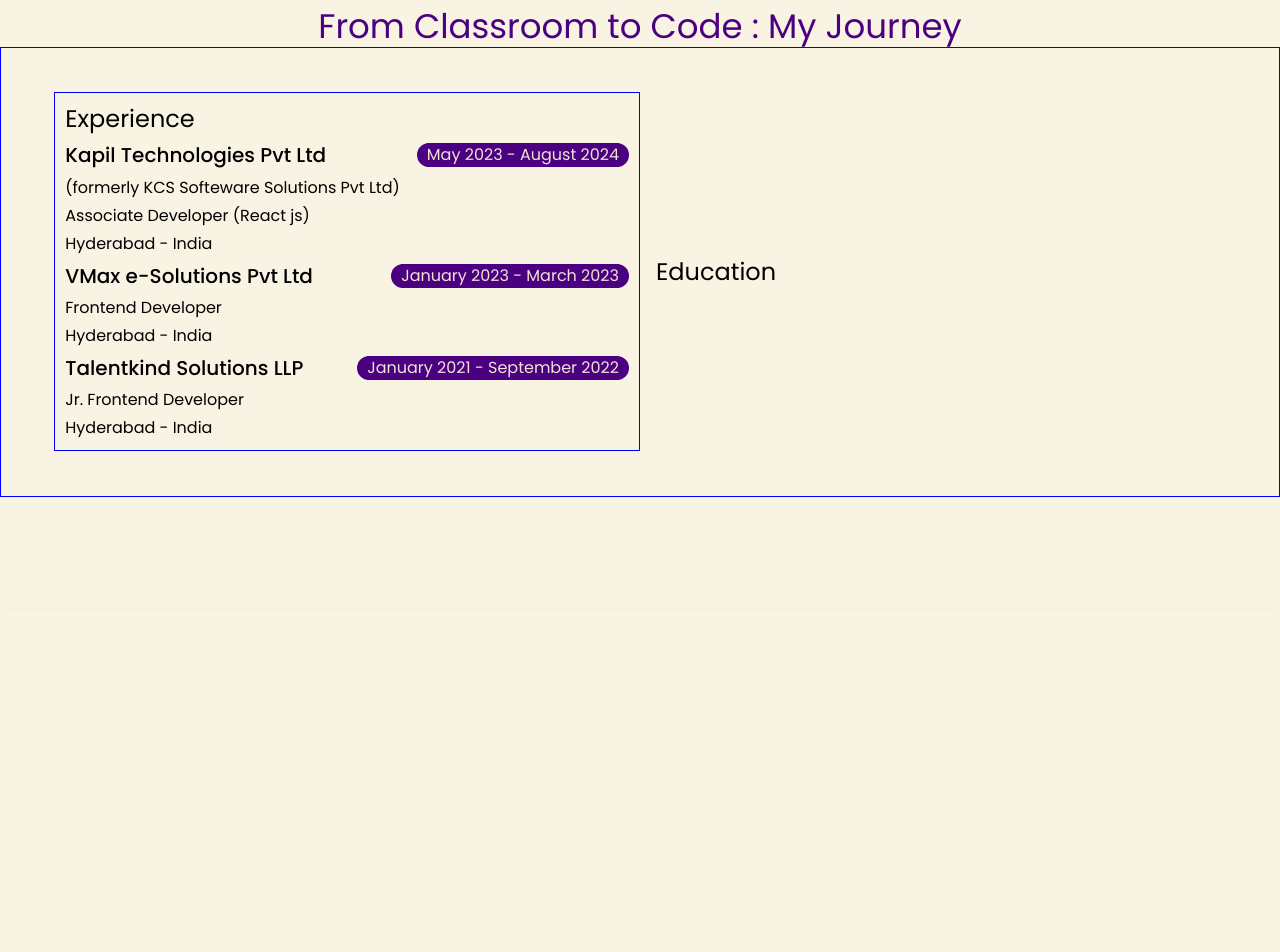
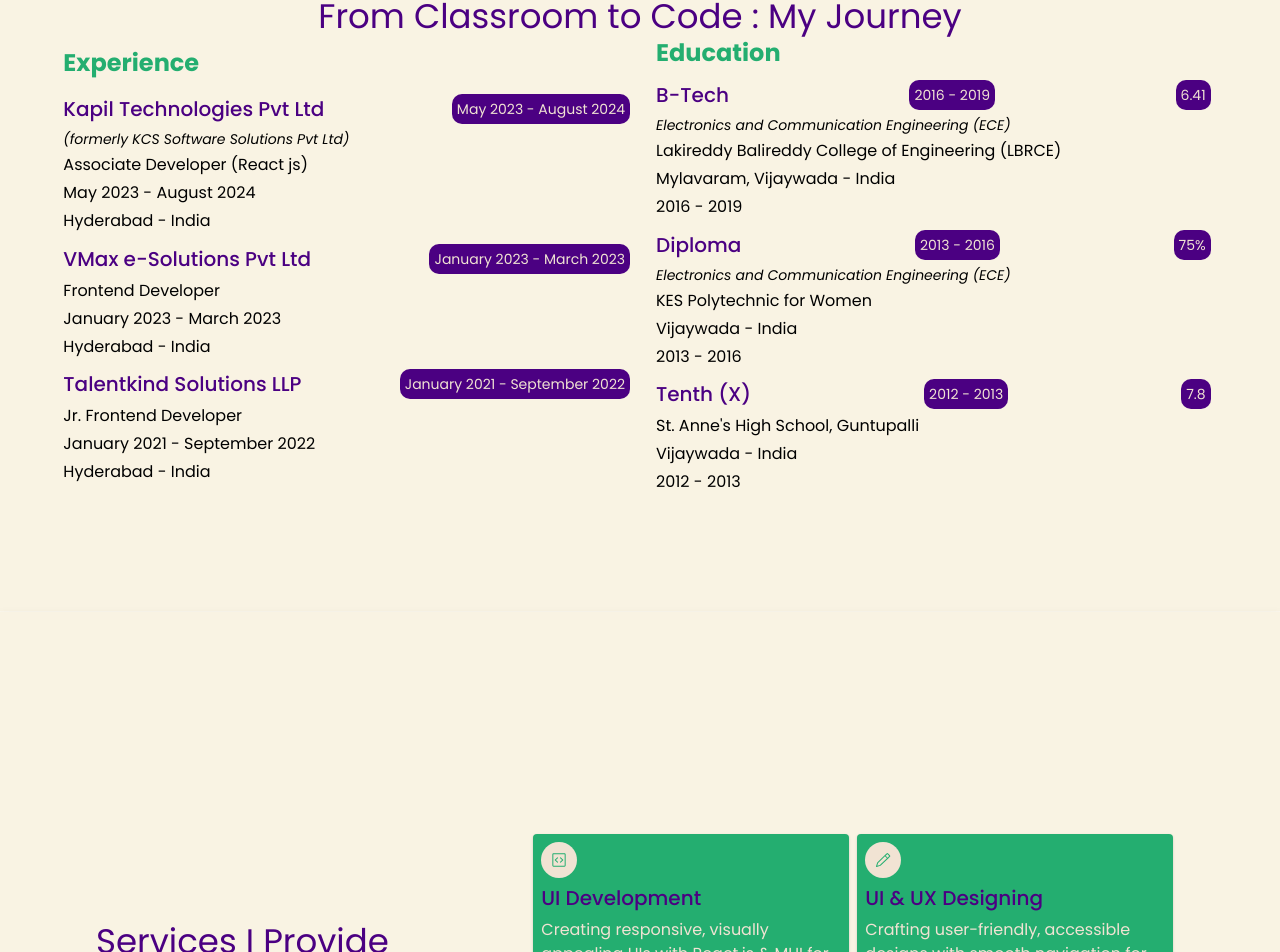
Before and after one commit to Soumya-Balamaala/soumyabalamaala, a Next.js app: page / in a window 1280 px wide. Shown: the part 1791-2743 px from the top of the page. Built offline with nearby package versions, Linux system fonts and the light colour scheme.

Commit message:
Changes in Services

```diff
--- a/src/Sections/Contact.js
+++ b/src/Sections/Contact.js
@@ -1,3 +1,5 @@
+"use client"
+
 import { MainSection } from "@/components/Navbar";
 import { Grid, Stack, useMediaQuery, useTheme } from "@mui/material";
 import React from "react";
--- a/src/Sections/EduExp.js
+++ b/src/Sections/EduExp.js
@@ -1,7 +1,7 @@
 "use client";
 
 import { MainSection } from "@/components/Navbar";
-import { experience } from "@/mock/Eduexp";
+import { education, experience } from "@/mock/Eduexp";
 import {
   Box,
   Grid,
@@ -10,6 +10,7 @@
   useMediaQuery,
   useTheme,
 } from "@mui/material";
+import { motion } from "framer-motion";
 import React from "react";
 
 function EduExp() {
@@ -21,9 +22,22 @@
       {isMobile ? (
         <Stack sx={{ height: "80px" }} />
       ) : (
-        <Stack sx={{ height: "80px" }} />
+        <Stack sx={{ height: "60px" }} />
       )}
-      <Typography variant="h4" color="primary.main">
+      <Typography
+        variant="h4"
+        color="primary.main"
+        component={motion.h4}
+        initial={{ y: 25, opacity: 0 }}
+        whileInView={{
+          y: 0,
+          opacity: 1,
+          transition: {
+            duration: 1,
+            ease: "easeInOut",
+          },
+        }}
+      >
         From Classroom to Code : My Journey
       </Typography>
 
@@ -35,8 +49,8 @@
           justifyContent: "center",
           flexDirection: isMobile ? "column" : "row",
           width: "100%",
-          height: "450px",
-          border: "1px solid blue",
+          height: isMobile ? "auto" : "450px",
+          // border: "1px solid blue",
         }}
       >
         <Grid
@@ -51,63 +65,97 @@
             padding: "10px",
             gap: "4px",
             position: "relative",
-            border: "1px solid blue",
+            // border: "1px solid blue",
           }}
         >
-          <Typography variant="h5">Experience</Typography>
-
-          {experience.map((item) => (
-            <Stack
-              direction="column"
-              alignItems="left"
-              justifyContent="left"
-              spacing={1}
+          <Typography
+            variant="h5"
+            color="others.c3"
+            component={motion.h5}
+            initial={{ y: 25, opacity: 0 }}
+            whileInView={{
+              y: 0,
+              opacity: 1,
+              transition: {
+                duration: 1,
+                ease: "easeInOut",
+              },
+            }}
+            sx={{ fontWeight: "bold" }}
           >
-
+            Experience
+          </Typography>
 
           <Stack
             direction="column"
             alignItems="left"
             justifyContent="left"
+            spacing={1.2}
+            sx={{ mt: "10px" }}
+            component={motion.div}
+            initial="hidden"
+            whileInView="visible"
+            viewport={{ once: true }}
+            variants={{
+              hidden: { opacity: 0, y: 20 },
+              visible: {
+                opacity: 1,
+                y: 0,
+                transition: { staggerChildren: 0.3, ease: "easeInOut" },
+              },
+            }}
+          >
+            {experience.map((item) => (
+              <Stack
+                key={item.id}
+                direction="column"
+                alignItems="left"
+                justifyContent="left"
                 spacing={0.5}
-                sx={{ width: "auto" }}
+                component={motion.div}
+                variants={{
+                  hidden: { opacity: 0, y: 20 },
+                  visible: { opacity: 1, y: 0, transition: { duration: 0.5 } },
+                }}
               >
                 <Stack
-                direction="row"
-                alignItems="center"
-                justifyContent="space-between"
+                  direction={isMobile ? "column" : "row"}
+                  alignItems={isMobile ? "left" : "center"}
+                  justifyContent={isMobile ? "left" : "space-between"}
+                  sx={{ width: "100%" }}
                 >
-                <Typography variant="h6">{item.company}</Typography>
+                  <Typography variant="h6" color="primary.main">
+                    {item.company}
+                  </Typography>
                   <Box
                     sx={{
+                      width: "auto",
+                      height: "auto",
+                      padding: "5px",
+                      borderRadius: "10px",
+                      bgcolor: "primary.main",
                       display: "flex",
-                    alignItems: "left",
+                      alignItems: "center",
                       justifyContent: "center",
-                    width: "auto",
-                    px: "10px",
-
-                    borderRadius: "40px",
-                    bgcolor: "primary.main",
-                    position: "relative",
                     }}
                   >
-                  <Typography
-                    variant="body1"
-                    color="secondary.main"
-                    bgcolor="inherit"
-                  >
+                    <Typography variant="body2" color="secondary.main">
                       {item.duration}
                     </Typography>
                   </Box>
                 </Stack>
-                {item.formerly ? (
-                  <Typography variant="subtitle">({item.formerly})</Typography>
-                ) : null}
+
+                {item.formerly && (
+                  <Typography variant="body2" sx={{ fontStyle: "italic" }}>
+                    ({item.formerly})
+                  </Typography>
+                )}
                 <Typography variant="body1">{item.role}</Typography>
+                <Typography variant="body1">{item.duration}</Typography>
                 <Typography variant="body1">{item.location}</Typography>
               </Stack>
+            ))}
           </Stack>
-          ))}
         </Grid>
         <Grid
           item
@@ -119,9 +167,116 @@
             justifyContent: "center",
             flexDirection: "column",
             padding: "16px",
+            height: isMobile ? "auto" : "450px",
           }}
         >
-          <Typography variant="h5">Education</Typography>
+          <Typography
+            variant="h5"
+            color="others.c3"
+            sx={{ fontWeight: "bold" }}
+            component={motion.h5}
+            initial={{ y: 25, opacity: 0 }}
+            whileInView={{
+              y: 0,
+              opacity: 1,
+              transition: {
+                duration: 1,
+                ease: "easeInOut",
+              },
+            }}
+          >
+            Education
+          </Typography>
+
+          <Stack
+            direction="column"
+            alignItems="left"
+            justifyContent="left"
+            spacing={1.2}
+            sx={{ mt: "10px" }}
+            component={motion.div}
+            initial="hidden"
+            whileInView="visible"
+            viewport={{ once: true }}
+            variants={{
+              hidden: { opacity: 0, y: 20 },
+              visible: {
+                opacity: 1,
+                y: 0,
+                transition: { staggerChildren: 0.3, ease: "easeInOut" },
+              },
+            }}
+          >
+            {education.map((item) => (
+              <Stack
+                direction="column"
+                alignItems="left"
+                justifyContent="left"
+                spacing={0.5}
+                key={item.id}
+                component={motion.div}
+                variants={{
+                  hidden: { opacity: 0, y: 20 },
+                  visible: { opacity: 1, y: 0, transition: { duration: 0.5 } },
+                }}
+              >
+                <Stack
+                    direction={isMobile ? "column" : "row"}
+                    alignItems={isMobile ? "left" : "center"}
+                    justifyContent={isMobile ? "left" : "space-between"}
+                  sx={{ width: "100%" }}
+                  spacing={1}
+                >
+                  <Typography variant="h6" color="primary.main">
+                    {item.course}
+                  </Typography>
+                  <Box
+                    sx={{
+                      width:isMobile ? "100px" :"auto" ,
+                      height:"auto" ,
+                      padding: "5px",
+                      borderRadius: "10px",
+                      bgcolor: "primary.main",
+                      display: "flex",
+                      alignItems: "center",
+                      justifyContent: "center",
+                      gap: "8px",
+                    }}
+                  >
+                    <Typography variant="body2" color="secondary.main">
+                      {item.year}
+                    </Typography>
+                  </Box>
+                  <Box
+                    sx={{
+                      width:isMobile ? "100px" :"auto" ,
+                      height:"auto" ,
+                      padding: "5px",
+                      borderRadius: "10px",
+                      bgcolor: "primary.main",
+                      display: "flex",
+                      alignItems: "center",
+                      justifyContent: "center",
+                      gap: "8px",
+                    }}
+                  >
+                    <Typography variant="body2" color="secondary.main">
+                      {item.result}
+                    </Typography>
+                  </Box>
+                </Stack>
+
+                {item.branch ? (
+                  <Typography variant="body2" sx={{ fontStyle: "italic" }}>
+                    {item.branch}
+                  </Typography>
+                ) : null}
+                <Typography variant="body1">{item.college}</Typography>
+                <Typography variant="body1">{item.location}</Typography>
+                <Typography variant="body1">{item.year}</Typography>
+              </Stack>
+            ))}
+          </Stack>
         </Grid>
       </Grid>
     </MainSection>
--- a/src/Sections/Services.js
+++ b/src/Sections/Services.js
@@ -1,5 +1,19 @@
+"use client";
+
 import { MainSection } from "@/components/Navbar";
-import { Grid, Stack, useMediaQuery, useTheme } from "@mui/material";
+import { servicesdata } from "@/mock/ServicesData";
+import PrimaryButton from "@/styles/Buttons/PrimaryButton";
+import {
+  Box,
+  Button,
+  Card,
+  Grid,
+  Stack,
+  Typography,
+  useMediaQuery,
+  useTheme,
+} from "@mui/material";
+import { motion } from "framer-motion";
 import React from "react";
 
 function Services() {
@@ -8,7 +22,11 @@
   const isMobile = useMediaQuery(theme.breakpoints.between("xs", "md"));
   return (
     <MainSection mainheight={isMobile ? "auto" : "100vh"} id="services">
-      {isMobile ? <Stack sx={{ height: "80px" }} /> : null}
+      {isMobile ? (
+        <Stack sx={{ height: "80px" }} />
+      ) : (
+        <Stack sx={{ height: "60px" }} />
+      )}
 
       <Grid
         container
@@ -23,26 +41,135 @@
         <Grid
           item
           xs={12}
-                    md={5.5}
+          md={4}
           sx={{
+            display: "flex",
+            alignItems: "left",
+            justifyContent: "center",
+            flexDirection: "column",
+            gap: "18px",
+            // border: "1px solid blue",
+            p: 2,
+          }}
+        >
+          <Typography
+            variant="h4"
+            color="primary.main"
+            component={motion.h4}
+            initial={{ y: 25, opacity: 0 }}
+            whileInView={{
+              y: 0,
+              opacity: 1,
+              transition: {
+                duration: 1,
+                ease: "easeInOut",
+              },
+            }}
+          >
+            Services I Provide
+          </Typography>
+          <Typography
+            variant="h5"
+            color="others.c3"
+            component={motion.h5}
+            initial={{ y: 25, opacity: 0 }}
+            whileInView={{
+              y: 0,
+              opacity: 1,
+              transition: {
+                duration: 1,
+                ease: "easeInOut",
+              },
+            }}
+            sx={{ fontWeight: "bold" }}
+          >
+            Crafting Superior Applications with My Premium Services !
+          </Typography>
+          <Typography
+            variant="body1"
+            color="primary.main"
+            component={motion.p}
+            initial={{ y: 25, opacity: 0 }}
+            whileInView={{
+              y: 0,
+              opacity: 1,
+              transition: {
+                duration: 1.5,
+                ease: "easeInOut",
+              },
+            }}
+          >
+            Elevate your projects with high-quality solutions, tailored to meet
+            your needs.
+          </Typography>
+
+          <PrimaryButton type="button" buttonName="Lets Talk !" />
+        </Grid>
+        <Grid
+          item
+          xs={12}
+          md={6.5}
+          rowGap={1}
+          columnGap={1}
+          sx={{
+            display: "flex",
+            alignItems: "center",
+            justifyContent: "center",
+            // flexDirection:"column"
+            flexWrap: "wrap",
+          }}
+        >
+          {servicesdata.map((item) => (
+            <Card
+              key={item.id}
+              sx={{
+                width: "300px",
+                height: "auto",
+                display: "flex",
+                alignItems: "left",
+                justifyContent: "space-between",
+                flexDirection: "column",
+                bgcolor: "others.c3",
+                color: "secondary.main",
+                p: 1,
+                gap: "4px",
+              }}
+            >
+              <Box
+                sx={{
+                  borderRadius: "50%",
+                  padding: "8px",
+                  bgcolor: "secondary.main",
+                  width: "20px",
+                  height: "20px",
+                  color: "others.c3",
                   display: "flex",
                   alignItems: "center",
                   justifyContent: "center",
                 }}
               >
-                    1
-                  </Grid>
-                  <Grid
-                    item
-                    xs={12}
-                    md={5.5}
-                    sx={{
-                      display: "flex",
-                      alignItems: "center",
-                      justifyContent: "center",
-                    }}
+                {item.icon}
+              </Box>
+              <Typography variant="h6" color="primary.main">
+                {item.title}
+              </Typography>
+
+              <Typography variant="body1">{item.text}</Typography>
+
+              {/* <PrimaryButton
+                  type="button"
+                  buttonName="Lets Talk !"
+                  color="secondary.main"
+                /> */}
+
+              <Button
+                variant="contained"
+                sx={{ width: "120px", textTransform: "capitalize" }}
               >
-                    2
+                Get Quote
+              </Button>
+            </Card>
+          ))}
         </Grid>
       </Grid>
     </MainSection>
--- a/src/components/Navbar.js
+++ b/src/components/Navbar.js
@@ -59,7 +59,7 @@
   alignItems: "center",
   justifyContent: "space-between",
   width: "100%",
-  height: "80px",
+  height: "60px",
   position: "fixed",
   top: 0,
   left: 0,
--- a/src/mock/Eduexp.js
+++ b/src/mock/Eduexp.js
@@ -4,7 +4,8 @@
     {
         id: 1,
         year: "2016 - 2019",
-        course: "B-Tech in Electronics and Communication Engineering (ECE)",
+        course: "B-Tech",
+        branch:"Electronics and Communication Engineering (ECE)",
         college: "Lakireddy Balireddy College of Engineering (LBRCE)",
         location: "Mylavaram, Vijaywada - India",
         result:"6.41"
@@ -13,7 +14,9 @@
     {
         id: 2,
         year: "2013 - 2016",
-        course: "Diploma in Electronics and Communication Engineering (ECE)",
+        course: "Diploma",
+        branch:"Electronics and Communication Engineering (ECE)",
+
         college: "KES Polytechnic for Women",
         location: "Vijaywada - India",
         result:"75%"
@@ -34,7 +37,7 @@
     {
         id: 1,
         company: "Kapil Technologies Pvt Ltd",
-        formerly:"formerly KCS Softeware Solutions Pvt Ltd",
+        formerly:"formerly KCS Software Solutions Pvt Ltd",
         duration: "May 2023 - August 2024",
         role: "Associate Developer (React js)",
         location:"Hyderabad - India"
--- /dev/null
+++ b/src/mock/ServicesData.js
@@ -0,0 +1,34 @@
+"use client";
+
+import { GoPencil , GoCodeSquare,GoDatabase,GoDesktopDownload} from "react-icons/go";
+
+export const servicesdata = [
+  {
+    id: 1,
+    title: "UI Development",
+    icon: <GoCodeSquare />,
+    text: "Creating responsive, visually appealing UIs with React.js & MUI for a seamless experience.",
+    eid: "UI Development",
+  },
+  {
+    id: 2,
+    title: "UI & UX Designing",
+    icon: <GoPencil />,
+    text: "Crafting user-friendly, accessible designs with smooth navigation for better engagement.",
+    eid: "UI & UX Designing",
+  },
+  {
+    id: 3,
+    title: "Full Stack Development",
+    icon: <GoDatabase />,
+    text: "Building scalable apps with frontend, backend, APIs & databases for robust solutions.",
+    eid: "Full Stack Development",
+  },
+  {
+    id: 4,
+    title: "Backend Development",
+    icon: <GoDesktopDownload />,
+    text: "Building secure, scalable solutions with Node.js, Express & databases for seamless app performance.",
+    eid: "Backend Development",
+  },
+];
--- a/src/styles/customTheme.js
+++ b/src/styles/customTheme.js
@@ -16,7 +16,7 @@
     others: {
       c1: "#c58c6d",
       c2: "#ddbea9",
-      c3: "#b7b7a4",
+      c3: "#24AE70",
     },
   },
   typography: {
--- a/src/styles/global.css
+++ b/src/styles/global.css
@@ -3,7 +3,7 @@
   padding: 0;
   /* height:100% ; */
   font-family: "Poppins", serif;
-  background-color: #f9f3e3;
+  /* background-color: #f9f3e3; */
 }
 
 /* Custom Scrollbar */
@@ -24,11 +24,3 @@
 ::-webkit-scrollbar-thumb:hover {
   background: #6b705c; /* Scrollbar color on hover */
 }
-
-body {
-  background-image: url("../assets/backgroundImage.jpg");
-  background-size: cover;
-  background-repeat: no-repeat;
-  background-position: center center;
-  background-attachment: fixed; /* Key for parallax effect */
-}
```
Also changed, not shown: src/Sections/MainHome.js (+4 -4 lines). Lines whose indentation alone changed are shown as unchanged.
